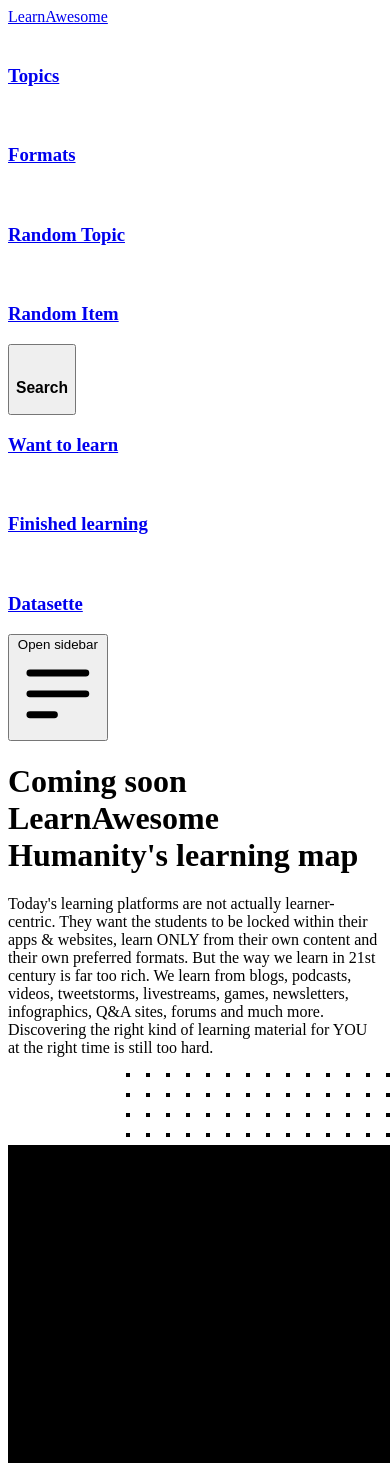
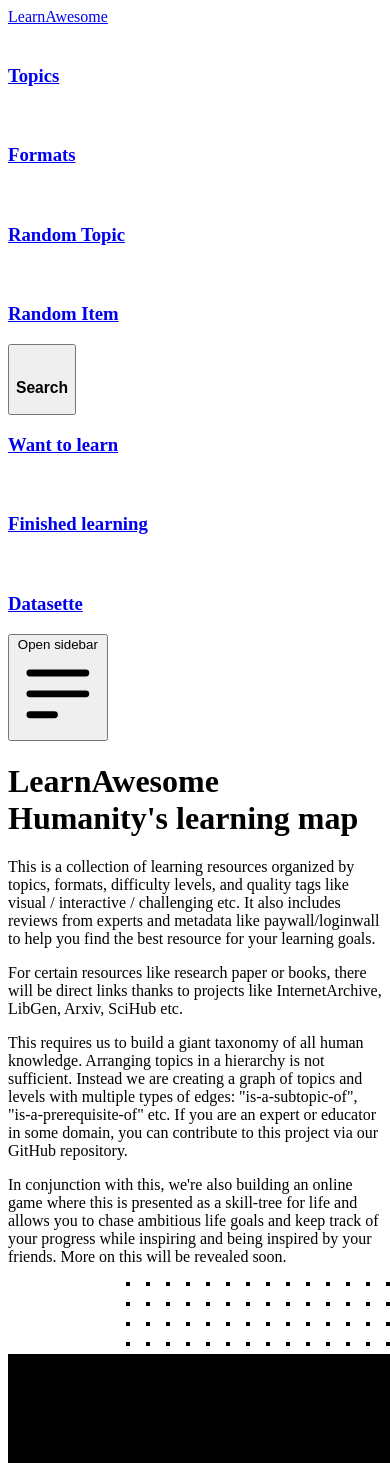
Before and after one commit to learn-awesome/learndb, a Svelte app: page /#/home in a window 390 px wide. Shown: the top 1463 px of the page. Built offline with nearby package versions, Linux system fonts and the light colour scheme; no server answers; some icons are missing; the HTML template or start-up script is replaced by a standard one.

Commit message:
Prepare for publishing on Vercel

```diff
--- a/package.json
+++ b/package.json
@@ -6,7 +6,8 @@
     "test": "echo \"Error: no test specified\" && exit 1",
     "build": "rollup -c",
     "dev": "rollup -c -w",
-    "start": "sirv public --no-clear"
+    "start": "sirv public --no-clear",
+    "publish": "datasette publish vercel learn.db --project learnawesome -m metadata.json --template-dir templates --static static:static --setting max_returned_rows 20000"
   },
   "devDependencies": {
     "@rgossiaux/svelte-headlessui": "^1.0.1",
--- a/src/Home.svelte
+++ b/src/Home.svelte
@@ -2,13 +2,19 @@
     <div class="lg:grid lg:grid-cols-12 lg:gap-8">
       <div class="sm:text-center md:max-w-2xl md:mx-auto lg:col-span-6 lg:text-left">
         <h1>
-          <span class="block text-sm font-semibold uppercase tracking-wide text-gray-500 sm:text-base lg:text-sm xl:text-base">Coming soon</span>
+          <span class="block text-sm font-semibold uppercase tracking-wide text-gray-500 sm:text-base lg:text-sm xl:text-base"></span>
           <span class="mt-1 block text-4xl tracking-tight font-extrabold sm:text-5xl xl:text-6xl">
             <span class="block text-gray-900">LearnAwesome</span>
-            <span class="block text-indigo-600">Humanity's learning map</span>
+            <span class="block text-indigo-600 text-3xl mt-2">Humanity's learning map</span>
           </span>
         </h1>
-        <p class="mt-3 text-base text-gray-500 sm:mt-5 sm:text-xl lg:text-lg xl:text-xl">Today's learning platforms are not actually learner-centric. They want the students to be locked within their apps & websites, learn ONLY from their own content and their own preferred formats. But the way we learn in 21st century is far too rich. We learn from blogs, podcasts, videos, tweetstorms, livestreams, games, newsletters, infographics, Q&A sites, forums and much more. Discovering the right kind of learning material for YOU at the right time is still too hard.</p>
+        <p class="mt-3 text-base text-gray-500 sm:mt-5 sm:text-xl lg:text-lg xl:text-xl">This is a collection of learning resources organized by topics, formats, difficulty levels, and quality tags like visual / interactive / challenging etc. It also includes reviews from experts and metadata like paywall/loginwall to help you find the best resource for your learning goals.</p>
+
+        <p class="mt-3 text-base text-gray-500 sm:mt-5 sm:text-xl lg:text-lg xl:text-xl">For certain resources like research paper or books, there will be direct links thanks to projects like InternetArchive, LibGen, Arxiv, SciHub etc.</p>
+
+        <p class="mt-3 text-base text-gray-500 sm:mt-5 sm:text-xl lg:text-lg xl:text-xl">This requires us to build a giant taxonomy of all human knowledge. Arranging topics in a hierarchy is not sufficient. Instead we are creating a graph of topics and levels with multiple types of edges: "is-a-subtopic-of", "is-a-prerequisite-of" etc. If you are an expert or educator in some domain, you can contribute to this project via our GitHub repository.</p>
+
+        <p class="mt-3 text-base text-gray-500 sm:mt-5 sm:text-xl lg:text-lg xl:text-xl">In conjunction with this, we're also building an online game where this is presented as a skill-tree for life and allows you to chase ambitious life goals and keep track of your progress while inspiring and being inspired by your friends. More on this will be revealed soon.</p>
       </div>
       <div class="mt-12 relative sm:max-w-lg sm:mx-auto lg:mt-0 lg:max-w-none lg:mx-0 lg:col-span-6 lg:flex lg:items-center">
         <svg class="absolute top-0 left-1/2 transform -translate-x-1/2 -translate-y-8 scale-75 origin-top sm:scale-100 lg:hidden" width="640" height="784" fill="none" viewBox="0 0 640 784" aria-hidden="true">
```
Also changed, not shown: 1 other file (tests, documents, lock files or other folders).
